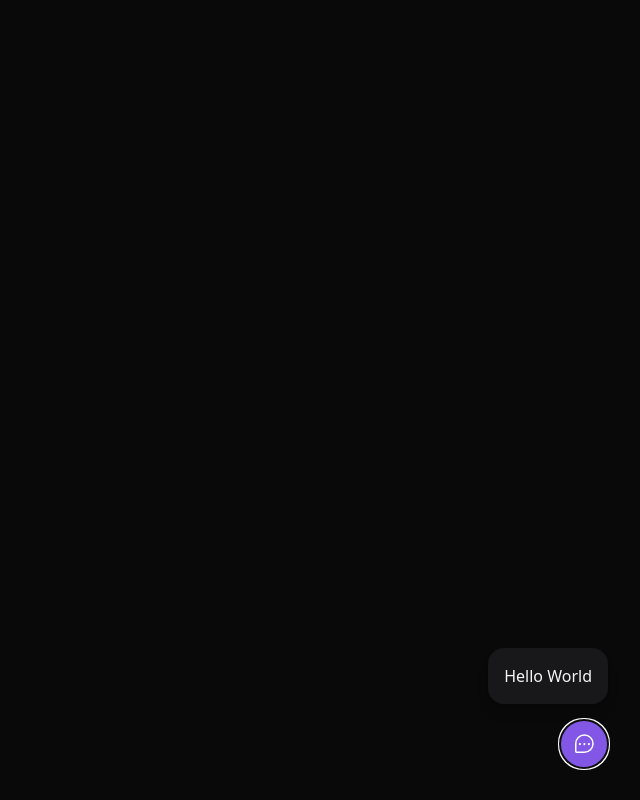
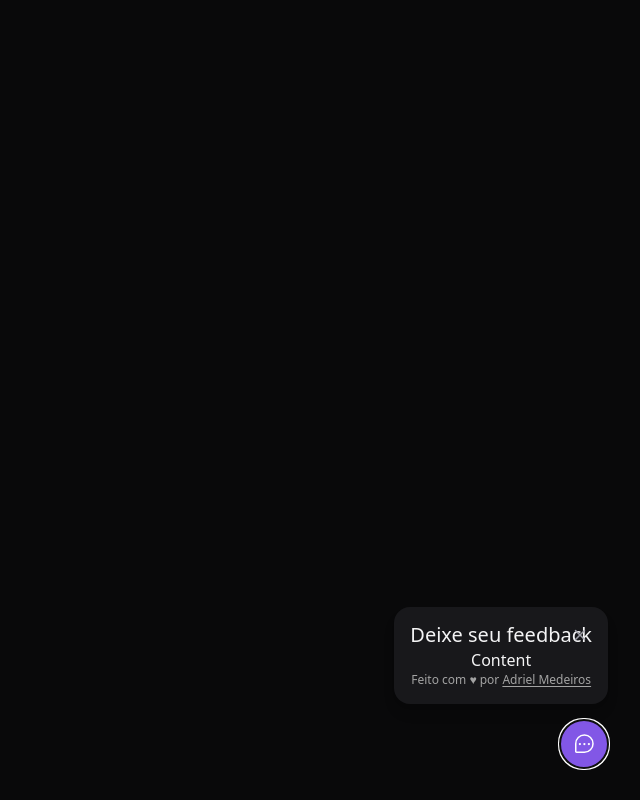
Before and after one commit to medriel/FeedGet, a React (Vite) app in the folder web/: page / in a window 1280 px wide. Both pictures are taken after a click on the button "Feedback". Shown: the whole page, without its empty margins (640-1280 px from the left). Built offline with nearby package versions, Linux system fonts and the light colour scheme.

Commit message:
Criando header and footer

```diff
--- /dev/null
+++ b/web/src/components/CloseButton.tsx
@@ -0,0 +1,10 @@
+import { Popover } from '@headlessui/react'
+import { X } from 'phosphor-react'
+
+export function CloseButton() {
+  return (
+    <Popover.Button className="top-5 right-5 absolute text-zinc-400 hover:text-zinc-100" title="Fechar formulário de feddback">
+      <X weight="bold" className="w-4 h-4" />
+    </Popover.Button>
+  )
+}
--- a/web/src/components/WidgetForm.tsx
+++ b/web/src/components/WidgetForm.tsx
@@ -1,7 +1,18 @@
+import { CloseButton } from "./CloseButton";
+
 export function WidgetForm() {
   return (
     <div className="bg-zinc-900 p-4 relative rounded-2xl mb-4 flex flex-col items-center shadow-lg w-[calc(100vw-2rem)] md:w-auto">
-      Hello World
+      <header>
+        <span className="text-xl leading-6">Deixe seu feedback</span>
+        <CloseButton />
+      </header>
+
+      <p>Content</p>
+
+      <footer className="text-xs text-neutral-400">
+        Feito com ♥ por <a className="underline underline-offset-2" href="https://github.com/medriel">Adriel Medeiros</a>
+      </footer>
     </div>
   )
 }
```
